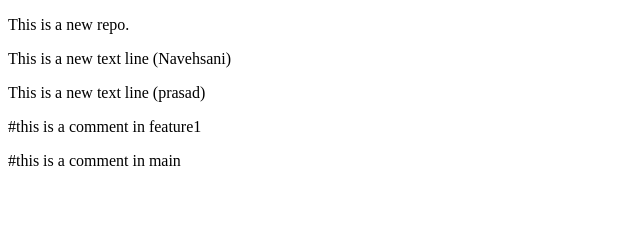
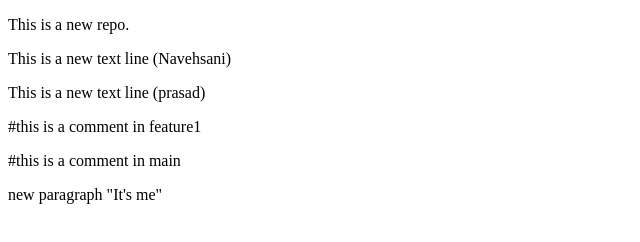
Before and after one commit to Naveshani/Local_repo, a plain HTML site: page index.html in a window 1280 px wide. Shown: the whole page, without its empty margins (0-640 px from the left). Drawn offline with Linux system fonts and the light colour scheme.

Commit message:
new para

```diff
--- a/index.html
+++ b/index.html
@@ -10,4 +10,8 @@
 
     <p>#this is a comment in main</p>
 
+    <p>
+        new paragraph "It's me"
+    </p>
+
 </body>
```
